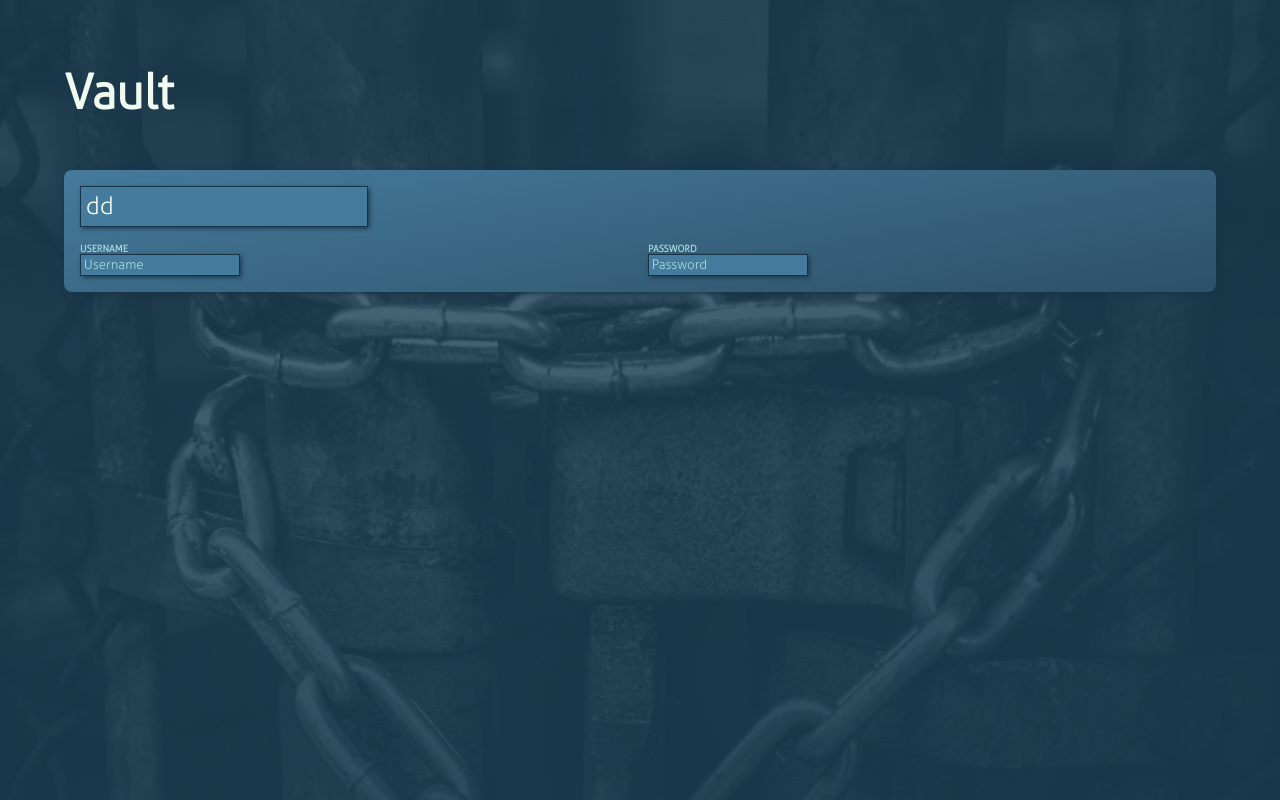
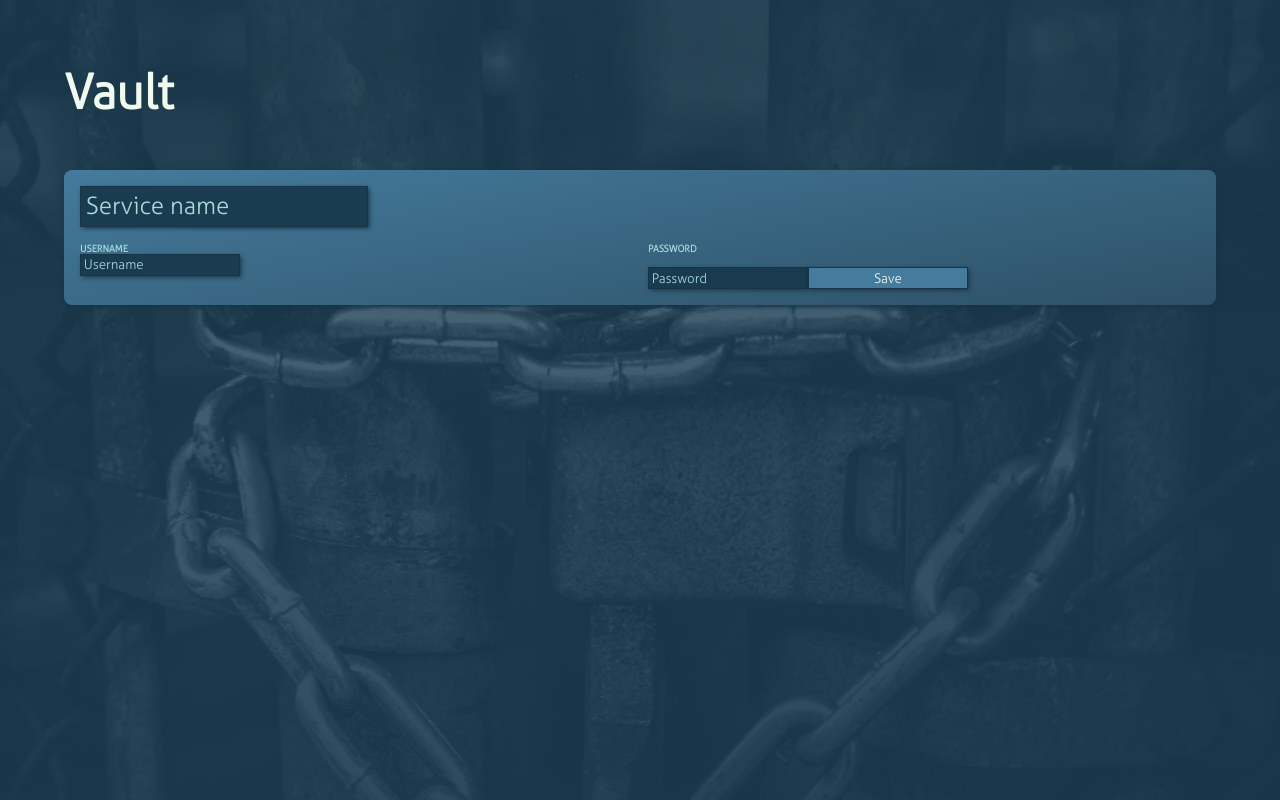
Before and after one commit to dirkzukunft/training-vault, a React (Vite) app: page /add in a window 1280 px wide. Built offline with nearby package versions, Linux system fonts and the light colour scheme; some icons are missing.

Commit message:
Add credential add/edit features

```diff
--- a/src/app/components/CredentialCard/CredentialCard.module.css
+++ b/src/app/components/CredentialCard/CredentialCard.module.css
@@ -43,3 +43,12 @@
 .inputService {
   font-size: 1.5rem;
 }
+
+.inputService,
+.inputUsername,
+.inputPassword {
+  background-color: var(--clrBackground);
+}
+.inputSubmit {
+  margin-top: 1em;
+}
--- a/src/app/components/CredentialCard/CredentialCard.tsx
+++ b/src/app/components/CredentialCard/CredentialCard.tsx
@@ -1,36 +1,62 @@
 import { Icon } from '@iconify/react';
 import React, { useState } from 'react';
-import { Link } from 'react-router-dom';
+import { Link, Redirect } from 'react-router-dom';
 import { Credential } from '../../../types';
+import { useMasterPassword } from '../MasterPasswordContext/MasterPasswordContext';
 import styles from './CredentialCard.module.css';
 
 type credentialCardProps = {
   credential: Credential;
-  editMode?: boolean;
-  addMode?: boolean;
+  type?: string;
 };
 
 export default function CredentialCard({
   credential,
-  editMode = false,
-  addMode = false,
+  type = 'view',
 }: credentialCardProps): JSX.Element {
-  const { service, username, password } = credential;
-  const [isEditMode, setIsEditMode] = useState<boolean>(editMode);
-  const [isAddMode, setIsAddMode] = useState<boolean>(addMode);
+  const { masterPassword } = useMasterPassword();
+  const [mode, setMode] = useState<string>(type);
+  const [currentCredential, setcurrentCredential] =
+    useState<Credential>(credential);
+  const { service, username, password } = currentCredential;
   const [changedService, setChangedService] = useState<string>(service);
   const [changedUsername, setChangedUsername] = useState<string>(username);
   const [changedPassword, setChangedPassword] = useState<string>(password);
 
-  function changeToEditMode() {
-    editMode = true;
+  async function saveCredential(event: React.FormEvent<HTMLInputElement>) {
+    event.preventDefault();
+    const newCredential: Credential = {
+      service: changedService,
+      username: changedUsername,
+      password: changedPassword,
+    };
+    const apiURL =
+      mode === 'edit' ? `/api/credentials/${service}` : `/api/credentials/`;
+    const apiMethod = mode === 'edit' ? `PUT` : `POST`;
+    const response = await fetch(apiURL, {
+      method: apiMethod,
+      headers: {
+        Authorization: masterPassword,
+        'Content-Type': 'application/json',
+      },
+      body: JSON.stringify(newCredential),
+    });
+
+    if (response.status === 200) {
+      setcurrentCredential(newCredential);
+      if (mode === 'edit') setMode('view');
+      if (mode === 'add') setMode('added');
+    } else {
+      setMode('error');
+    }
   }
 
   return (
+    <form>
       <article className={styles.credentiaCard}>
         <div className={styles.service}>
-        {!isAddMode && service}
-        {isAddMode && (
+          {mode !== 'add' && service}
+          {mode === 'add' && (
             <input
               className={styles.inputService}
               placeholder="Service name"
@@ -39,16 +65,16 @@ export default function CredentialCard({
             />
           )}
           <div className={styles.links}>
-          {!isEditMode && !isAddMode && (
+            {mode !== 'add' && mode !== 'edit' && (
               <Icon
                 icon="mdi-light:pencil"
                 width="1.5rem"
                 height="1.5rem"
                 inline={true}
-              onClick={() => setIsEditMode(true)}
+                onClick={() => setMode('edit')}
               />
             )}
-          {!isAddMode && (
+            {mode !== 'add' && (
               <Link to={`/delete/${service}`}>
                 <Icon
                   icon="mdi-light:delete"
@@ -62,25 +88,38 @@ export default function CredentialCard({
         </div>
 
         <div className={styles.username}>
-        {!isEditMode && !isAddMode && username}
-        {(isEditMode || isAddMode) && (
+          {mode !== 'edit' && mode !== 'add' && username}
+          {(mode === 'edit' || mode === 'add') && (
             <input
               placeholder="Username"
               value={changedUsername}
               onChange={(event) => setChangedUsername(event.target.value)}
+              className={styles.inputUsername}
             />
           )}
         </div>
         <div className={styles.password}>
-        {!isEditMode && !isAddMode && password}
-        {(isEditMode || isAddMode) && (
+          {mode !== 'edit' && mode !== 'add' && password}
+          {(mode === 'edit' || mode === 'add') && (
             <input
               placeholder="Password"
               value={changedPassword}
               onChange={(event) => setChangedPassword(event.target.value)}
+              className={styles.inputPassword}
+            />
+          )}
+          {(mode === 'edit' || mode === 'add') && (
+            <input
+              type="submit"
+              value="Save"
+              onClick={saveCredential}
+              className={styles.inputSubmit}
             />
           )}
         </div>
       </article>
+      {mode === 'added' && <Redirect to="/" />}
+      {mode === 'error' && `Update ERROR!`}
+    </form>
   );
 }
--- a/src/app/pages/AddCredential/AddCredential.tsx
+++ b/src/app/pages/AddCredential/AddCredential.tsx
@@ -4,8 +4,8 @@ import CredentialCard from '../../components/CredentialCard/CredentialCard';
 export default function AddCredential(): JSX.Element {
   return (
     <CredentialCard
-      addMode
-      credential={{ service: 'dd', username: '', password: '' }}
+      type="add"
+      credential={{ service: '', username: '', password: '' }}
     />
   );
 }
```
Lines whose indentation alone changed are shown as unchanged.
